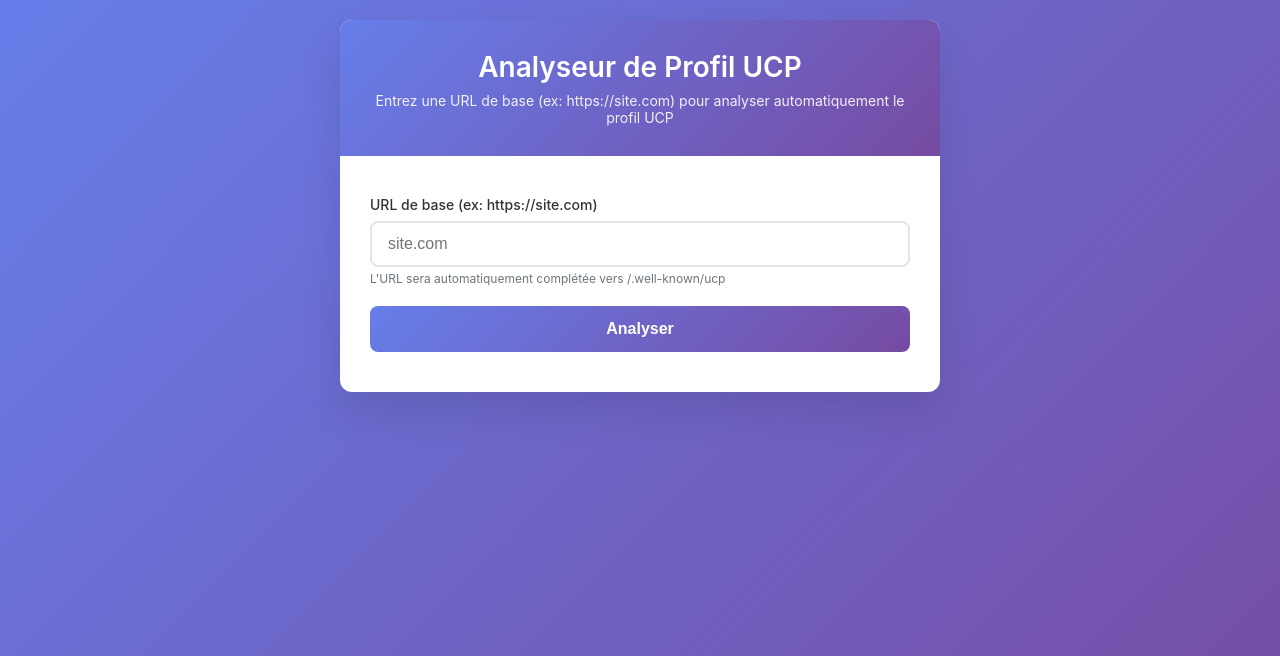
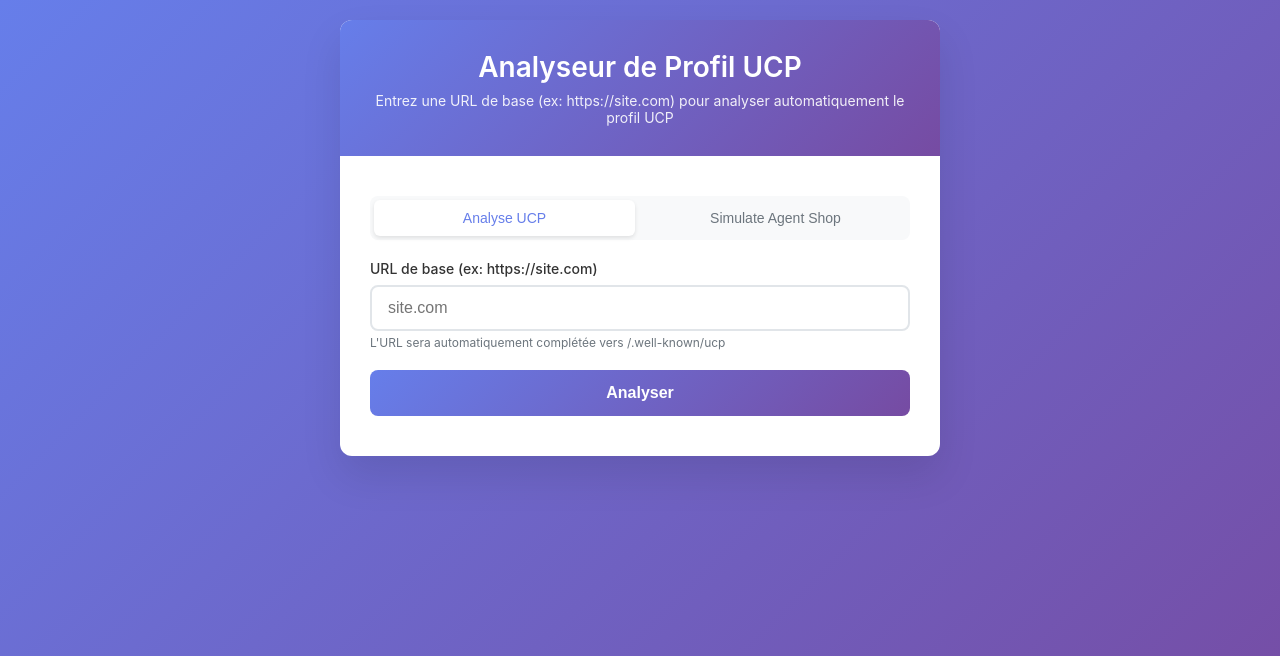
Before and after one commit to ImBasilio60/ANALYSER_UCP, a Flask app: page / in a window 1280 px wide. Shown: the top 656 px of the page. Run offline with Flask 3, Linux system fonts and the light colour scheme.

Commit message:
Ajouter l’option Simulate Agent Shop

```diff
--- a/app.py
+++ b/app.py
@@ -458,5 +458,141 @@ def index():
 
     return render_template('index.html', result=result, url=url)
 
+@app.route('/shop-simulation', methods=['POST'])
+def shop_simulation():
+    result = None
+    product_query = request.form.get('product_query', '').strip()
+    shop_url = request.form.get('shop_url', '').strip()
+
+    if product_query and shop_url:
+        try:
+            # Normaliser l'URL du site marchand
+            if not shop_url.startswith(('http://', 'https://')):
+                shop_url = 'https://' + shop_url
+
+            # Compléter automatiquement l'URL UCP pour le site marchand
+            ucp_url = complete_ucp_url(shop_url)
+
+            # Vérifier si l'URL UCP complète existe
+            url_exists, json_data = verify_ucp_url_exists(ucp_url)
+
+            if not url_exists:
+                # Si l'URL UCP n'existe pas, essayer l'URL originale
+                headers = {'Accept': 'application/json'}
+                response = requests.get(shop_url, headers=headers, timeout=10)
+
+                if response.status_code == 404:
+                    raise requests.exceptions.HTTPError("Site marchand non trouvé (404)")
+                elif response.status_code == 403:
+                    raise requests.exceptions.HTTPError("Accès interdit au site marchand (403)")
+                elif response.status_code >= 500:
+                    raise requests.exceptions.HTTPError(f"Erreur serveur ({response.status_code})")
+
+                response.raise_for_status()
+
+                final_url = shop_url
+                ucp_available = False
+            else:
+                # L'URL UCP complète existe
+                final_url = ucp_url
+                ucp_available = True
+                if json_data is None:
+                    raise ValueError("L'URL UCP existe mais ne contient pas de JSON valide")
+
+            # Simuler la recherche de produit
+            search_result = simulate_product_search(product_query, json_data if ucp_available else None, final_url)
+
+            # Format results
+            result = {
+                'Statut': 'Succès',
+                'Type': 'Simulation Agent Shop',
+                'Produit recherché': product_query,
+                'Site marchand': shop_url,
+                'URL utilisée': final_url,
+                'UCP disponible': 'Oui' if ucp_available else 'Non',
+                'Résultat simulation': search_result
+            }
+
+        except requests.exceptions.Timeout:
+            result = {
+                'Statut': 'Erreur',
+                'Type': 'Simulation Agent Shop',
+                'Erreur': 'Impossible d\'accéder au site marchand - Délai d\'attente dépassé',
+                'Produit recherché': product_query,
+                'Site marchand': shop_url
+            }
+        except requests.exceptions.ConnectionError:
+            result = {
+                'Statut': 'Erreur',
+                'Type': 'Simulation Agent Shop',
+                'Erreur': 'Impossible d\'accéder au site marchand - Erreur de connexion',
+                'Produit recherché': product_query,
+                'Site marchand': shop_url
+            }
+        except requests.exceptions.HTTPError as e:
+            result = {
+                'Statut': 'Erreur',
+                'Type': 'Simulation Agent Shop',
+                'Erreur': f'Impossible d\'accéder au site marchand - {str(e)}',
+                'Produit recherché': product_query,
+                'Site marchand': shop_url
+            }
+        except ValueError as e:
+            result = {
+                'Statut': 'Erreur',
+                'Type': 'Simulation Agent Shop',
+                'Erreur': f'Erreur lors de la simulation - {str(e)}',
+                'Produit recherché': product_query,
+                'Site marchand': shop_url
+            }
+        except Exception as e:
+            result = {
+                'Statut': 'Erreur',
+                'Type': 'Simulation Agent Shop',
+                'Erreur': f'Erreur inattendue lors de la simulation: {str(e)}',
+                'Produit recherché': product_query,
+                'Site marchand': shop_url
+            }
+
+    return render_template('index.html', result=result, url='', shop_mode=True)
+
+def simulate_product_search(product_query, ucp_data, site_url):
+    """
+    Simule une recherche de produit en utilisant les données UCP si disponibles
+    """
+    simulation_result = {
+        'message': f"Simulation de recherche pour '{product_query}'",
+        'method_used': 'UCP' if ucp_data else 'HTTP standard',
+        'site_url': site_url
+    }
+
+    if ucp_data:
+        # Analyser les capacités UCP pour la recherche
+        capabilities = check_ucp_capabilities(ucp_data)
+
+        # Vérifier si les capacités de recherche sont disponibles
+        search_capabilities = []
+        for cap_name, cap_info in capabilities.items():
+            if 'search' in cap_name.lower() or 'product' in cap_name.lower():
+                search_capabilities.append({
+                    'name': cap_name,
+                    'status': cap_info.get('Présence', 'Inconnu'),
+                    'endpoint': cap_info.get('Endpoint', 'Non accessible')
+                })
+
+        if search_capabilities:
+            simulation_result['capacités_recherche'] = search_capabilities
+            simulation_result['message'] += f" - {len(search_capabilities)} capacité(s) de recherche trouvée(s)"
+        else:
+            simulation_result['message'] += " - Aucune capacité de recherche spécifique trouvée"
+
+        # Ajouter les informations UCP
+        simulation_result['donnees_ucp'] = ucp_data
+    else:
+        simulation_result['message'] += " - Utilisation des méthodes HTTP standard"
+        simulation_result['note'] = "Le site ne semble pas avoir de profil UCP disponible"
+
+    return simulation_result
+
 if __name__ == '__main__':
     app.run(debug=True, host='0.0.0.0', port=5002)
--- a/templates/index.html
+++ b/templates/index.html
@@ -95,6 +95,54 @@
 
         .analyze-btn:active {
             transform: translateY(0);
+        }
+
+        .mode-toggle {
+            display: flex;
+            gap: 10px;
+            margin-bottom: 20px;
+            background: #f8f9fa;
+            padding: 4px;
+            border-radius: 8px;
+        }
+
+        .mode-btn {
+            flex: 1;
+            padding: 10px 16px;
+            background: transparent;
+            color: #6c757d;
+            border: none;
+            border-radius: 6px;
+            font-size: 14px;
+            font-weight: 500;
+            cursor: pointer;
+            transition: all 0.3s ease;
+        }
+
+        .mode-btn.active {
+            background: white;
+            color: #667eea;
+            box-shadow: 0 2px 4px rgba(0,0,0,0.1);
+        }
+
+        .mode-btn:hover:not(.active) {
+            background: rgba(255,255,255,0.5);
+        }
+
+        .shop-form {
+            display: none;
+        }
+
+        .shop-form.active {
+            display: block;
+        }
+
+        .ucp-form.active {
+            display: block;
+        }
+
+        .ucp-form {
+            display: none;
         }
 
         .results-section {
@@ -281,6 +329,13 @@
         </div>
 
         <div class="form-section">
+            <div class="mode-toggle">
+                <button type="button" class="mode-btn active" onclick="showUCPMode()">Analyse UCP</button>
+                <button type="button" class="mode-btn" onclick="showShopMode()">Simulate Agent Shop</button>
+            </div>
+
+            <!-- Formulaire UCP -->
+            <div class="ucp-form active">
                 <form method="POST">
                     <div class="input-group">
                         <label for="url">URL de base (ex: https://site.com)</label>
@@ -299,6 +354,42 @@
                     </div>
                     <button type="submit" class="analyze-btn">Analyser</button>
                 </form>
+            </div>
+
+            <!-- Formulaire Shop -->
+            <div class="shop-form">
+                <form method="POST" action="/shop-simulation">
+                    <div class="input-group">
+                        <label for="product_query">Recherche de produit</label>
+                        <input
+                            type="text"
+                            id="product_query"
+                            name="product_query"
+                            class="url-input"
+                            placeholder="Ex: iPhone 15, ordinateur portable, chaussures..."
+                            required
+                        >
+                        <small style="color: #6c757d; font-size: 12px; margin-top: 4px; display: block;">
+                            Entrez le nom du produit que vous souhaitez rechercher
+                        </small>
+                    </div>
+                    <div class="input-group">
+                        <label for="shop_url">URL du site marchand</label>
+                        <input
+                            type="text"
+                            id="shop_url"
+                            name="shop_url"
+                            class="url-input"
+                            placeholder="https://site-marchand.com"
+                            required
+                        >
+                        <small style="color: #6c757d; font-size: 12px; margin-top: 4px; display: block;">
+                            URL du site où effectuer la recherche
+                        </small>
+                    </div>
+                    <button type="submit" class="analyze-btn">Simuler la recherche</button>
+                </form>
+            </div>
         </div>
 
         {% if result %}
@@ -349,5 +440,47 @@
         </div>
         {% endif %}
     </div>
+
+    <script>
+        function showUCPMode() {
+            // Masquer le formulaire shop et afficher le formulaire UCP
+            document.querySelector('.ucp-form').classList.add('active');
+            document.querySelector('.shop-form').classList.remove('active');
+
+            // Mettre à jour les boutons
+            document.querySelector('.mode-btn').classList.add('active');
+            document.querySelectorAll('.mode-btn')[1].classList.remove('active');
+
+            // Mettre à jour le header
+            document.querySelector('.header h1').textContent = 'Analyseur de Profil UCP';
+            document.querySelector('.header p').textContent = 'Entrez une URL de base (ex: https://site.com) pour analyser automatiquement le profil UCP';
+
+            // Masquer les résultats si présents
+            const resultsSection = document.querySelector('.results-section');
+            if (resultsSection) {
+                resultsSection.style.display = 'none';
+            }
+        }
+
+        function showShopMode() {
+            // Masquer le formulaire UCP et afficher le formulaire shop
+            document.querySelector('.ucp-form').classList.remove('active');
+            document.querySelector('.shop-form').classList.add('active');
+
+            // Mettre à jour les boutons
+            document.querySelector('.mode-btn').classList.remove('active');
+            document.querySelectorAll('.mode-btn')[1].classList.add('active');
+
+            // Mettre à jour le header
+            document.querySelector('.header h1').textContent = 'Simulateur Agent Shop';
+            document.querySelector('.header p').textContent = 'Simulez une recherche de produit sur un site marchand compatible UCP';
+
+            // Masquer les résultats si présents
+            const resultsSection = document.querySelector('.results-section');
+            if (resultsSection) {
+                resultsSection.style.display = 'none';
+            }
+        }
+    </script>
 </body>
 </html>
```
Lines whose indentation alone changed are shown as unchanged.
